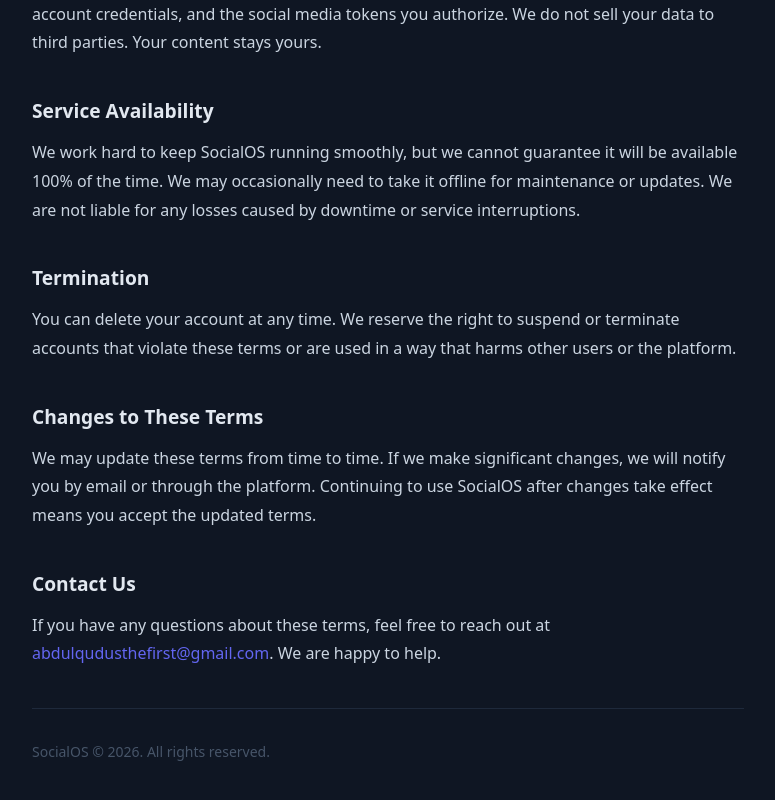
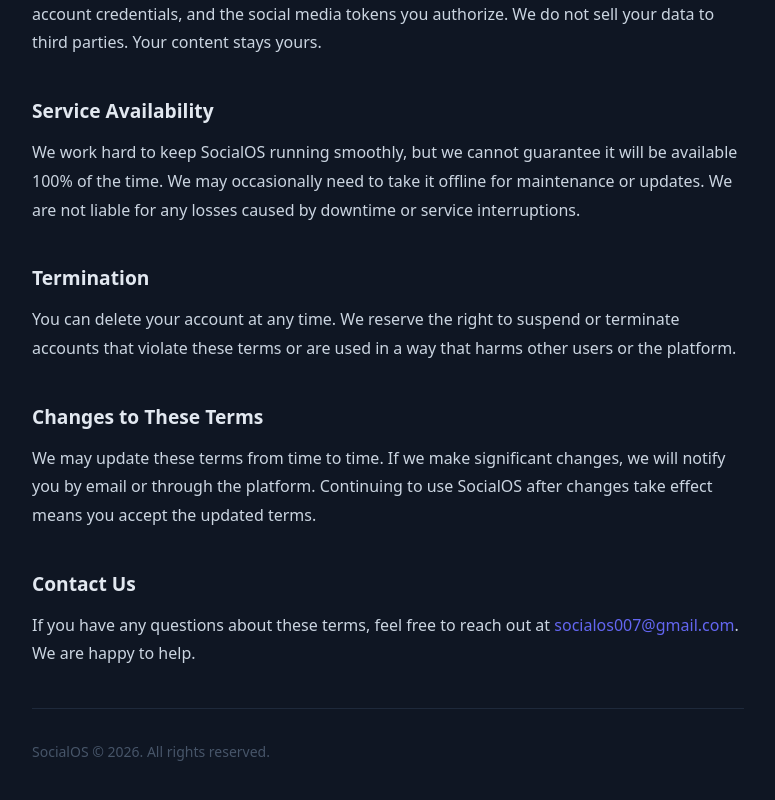
Before and after one commit to Flourish360/SocialOS, a Next.js app in the folder frontend/: page /terms in a window 1280 px wide. Shown: the part 1012-1812 px from the top of the page, without its empty margins (252-1027 px from the left). Built offline with nearby package versions, Linux system fonts and the light colour scheme.

Commit message:
fix: update contact email on terms page

```diff
--- a/frontend/app/terms/page.tsx
+++ b/frontend/app/terms/page.tsx
@@ -105,8 +105,8 @@
           </h2>
           <p style={{ lineHeight: "1.8", color: "#cbd5e1" }}>
             If you have any questions about these terms, feel free to reach out at{" "}
-            <a href="mailto:abdulqudusthefirst@gmail.com" style={{ color: "#6366f1", textDecoration: "none" }}>
-              abdulqudusthefirst@gmail.com
+            <a href="mailto:socialos007@gmail.com" style={{ color: "#6366f1", textDecoration: "none" }}>
+              socialos007@gmail.com
             </a>. We are happy to help.
           </p>
         </section>
```
